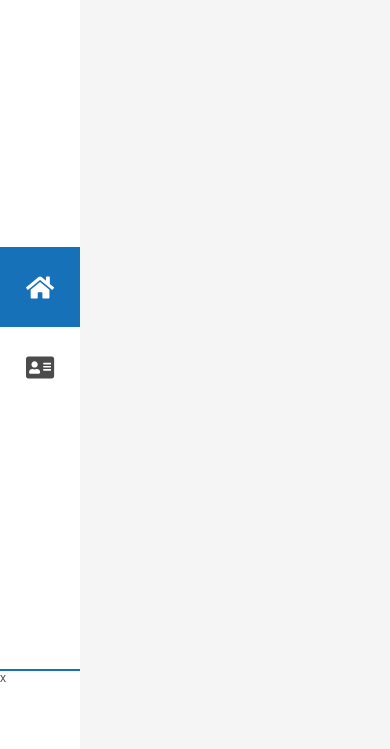
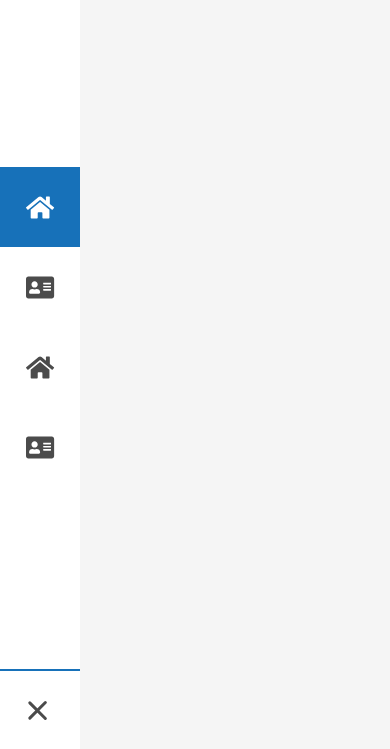
Before and after one commit to AjUthaya/aj_portfolio-frontend-react, a React app: page / in a window 390 px wide. Shown: the part 95-844 px from the top of the page. Built offline with nearby package versions, Linux system fonts and the light colour scheme; what raven-js would draw is missing.

Commit message:
Made classes for navigation hamburger animation

```diff
--- a/src/components/Navigation/index.scss
+++ b/src/components/Navigation/index.scss
@@ -93,5 +93,61 @@ $navgation_size: 80px;
     flex-shrink: 0;
     width: 100%;
     height: $navgation_size - 2px;
+
+    &__link {
+      display: flex;
+      justify-content: center;
+      align-items: center;
+      width: 100%;
+      height: 100%;
+
+      &:hover {
+        background: lightgrey;
+      }
+
+      &__hamburger {
+        display: flex;
+        position: relative;
+        width: 40px;
+        height: 40px;
+        transition: all 0.25s;
+
+        &__top,
+        &__bottom {
+          content: "";
+          display: block;
+          position: absolute;
+          left: 5px;
+          width: 25px;
+          height: 2.5px;
+          background: $color-primary;
+          transform: rotate(0);
+          transition: all 0.25s;
+          top: 21px;
+          border-radius: 5px;
+        }
+
+        &__top {
+          transform: translateY(-4.5px);
+        }
+
+        &__bottom {
+          transform: translateY(4.5px);
+        }
+
+        &.active {
+          transform: rotate(90deg);
+          top: 3px;
+
+          .navigation__toggle__link__hamburger__top {
+            transform: rotate(45deg) translateY(0px);
+          }
+
+          .navigation__toggle__link__hamburger__bottom {
+            transform: rotate(-45deg) translateY(0px);
+          }
+        }
+      }
+    }
   }
 }
--- a/src/components/Navigation/template.js
+++ b/src/components/Navigation/template.js
@@ -47,11 +47,34 @@ export default class Navigation extends Component {
                 />
               </a>
             </li>
+
+            <li className="navigation__menu__list__item">
+              <a className="navigation__menu__list__item__link">
+                <FontAwesomeIcon
+                  className="navigation__menu__list__item__link__icon"
+                  icon={faHome}
+                />
+              </a>
+            </li>
+
+            <li className="navigation__menu__list__item">
+              <a className="navigation__menu__list__item__link">
+                <FontAwesomeIcon
+                  className="navigation__menu__list__item__link__icon"
+                  icon={faAddressCard}
+                />
+              </a>
+            </li>
           </ul>
         </div>
 
         <div className="navigation__toggle">
-          <a>x</a>
+          <a className="navigation__toggle__link">
+            <div className="navigation__toggle__link__hamburger active">
+              <span className="navigation__toggle__link__hamburger__top" />
+              <span className="navigation__toggle__link__hamburger__bottom" />
+            </div>
+          </a>
         </div>
       </div>
     );
```
